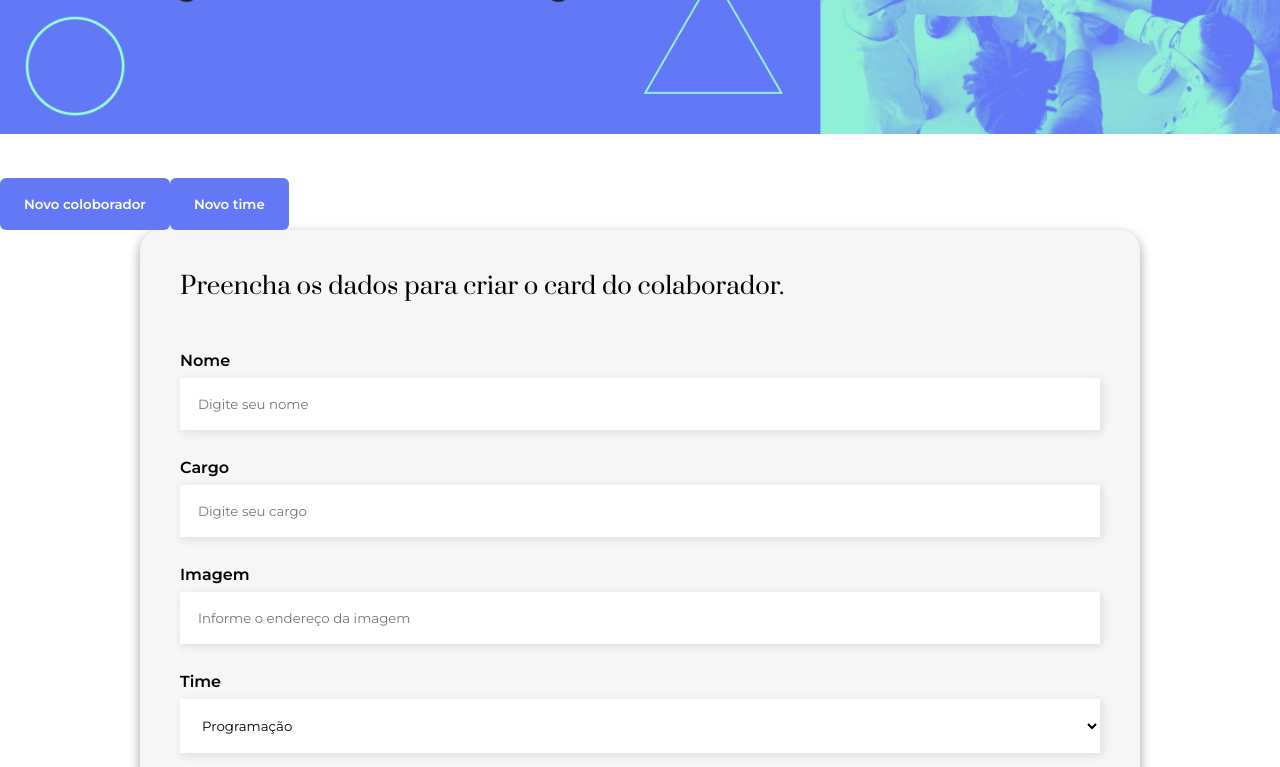
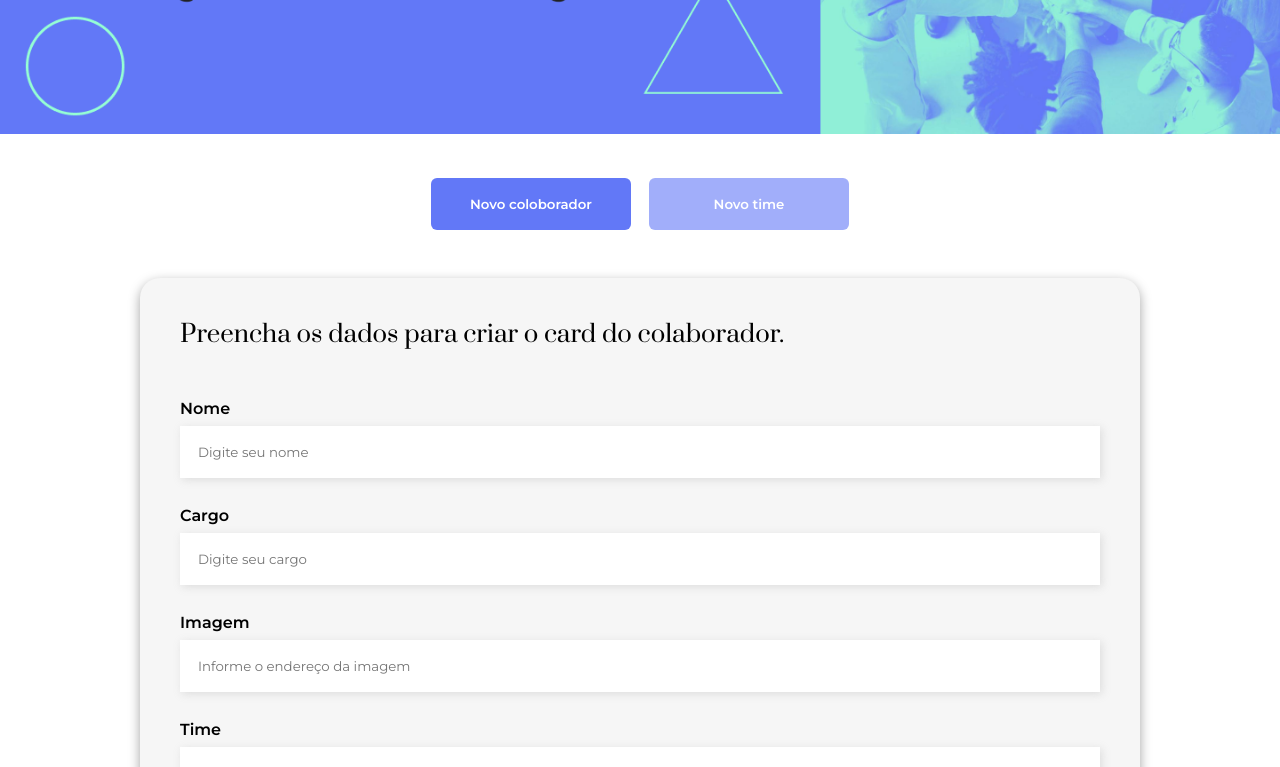
Before and after one commit to Lucas-Almeida-SD/Alura-Organo, a React (Create React App) app: page / in a window 1280 px wide. Shown: the part 360-1127 px from the top of the page. Built offline with nearby package versions, Linux system fonts and the light colour scheme.

Commit message:
style: Criada estilização dos botões que controlam a exibição dos formulários

```diff
--- a/src/components/Form/style.scss
+++ b/src/components/Form/style.scss
@@ -1,5 +1,22 @@
 .create-form-section {
   padding: 40px 0;
+  display: flex;
+  flex-direction: column;
+  gap: 48px;
+
+  .form-create-select-container {
+    display: flex;
+    justify-content: center;
+    gap: 18px;
+
+    button {
+      width: 200px;
+
+      &:not(.selected) {
+        filter: opacity(0.6);
+      }
+    }
+  }
 
   .create-form {
     display: flex;
```
